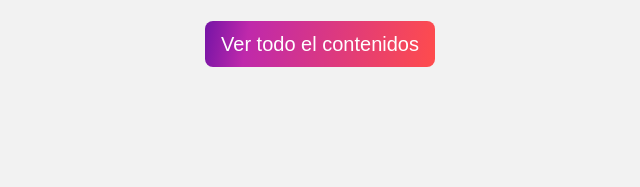
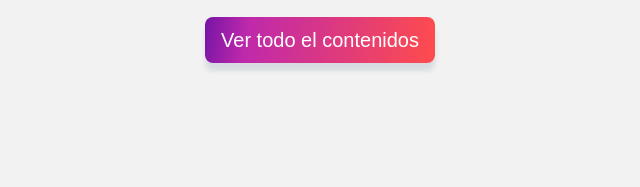
Before and after one commit to Bnja-A/cod-DS, a plain HTML site: page index.html in a window 1280 px wide. In both pictures the pointer is over the button "Ver todo el contenidos". Shown: the part 245-432 px from the top of the page, 320-960 px from the left. Drawn offline with nearby package versions, Linux system fonts and the light colour scheme.

Commit message:
Modificar el css

```diff
--- a/estyle.css/estilos.css
+++ b/estyle.css/estilos.css
@@ -28,13 +28,18 @@ body {
 }
 */
 
-.btn-primary{
+.btn-primary {
     background: linear-gradient(90deg, rgba(117, 20, 166, 1) 0%, rgba(191, 41, 171, 1) 52%, rgba(255, 76, 76, 1) 100%) !important;
-    border:0px;
+    border: 0px;
 }
-.btn-primary:hover{
-    background: linear-gradient(100deg, rgba(117, 20, 166, 1) 0%, rgba(191, 41, 171, 1) 19%, rgba(255, 76, 76, 1) 100%)!important;
+
+.btn-primary:hover {
+    background: linear-gradient(100deg, rgba(117, 20, 166, 1) 0%, rgba(191, 41, 171, 1) 19%, rgba(255, 76, 76, 1) 100%) !important;
+    transform: translatey(-4px)!important;
+    box-shadow: 0px 8px 5px rgba(5, 44, 82, 0.11);
+    transition: ease-out;
 }
+
 
 h1 {
     font-size: 32px;
@@ -66,12 +71,14 @@ p {
 }
 */
 
-.bg_bootstrap{
+.bg_bootstrap {
     background-color: #333333;
 }
-.color_link{
+
+.color_link {
     color: #F2F2F2;
 }
+
 ul {
     display: flex;
     justify-content: right;
```
